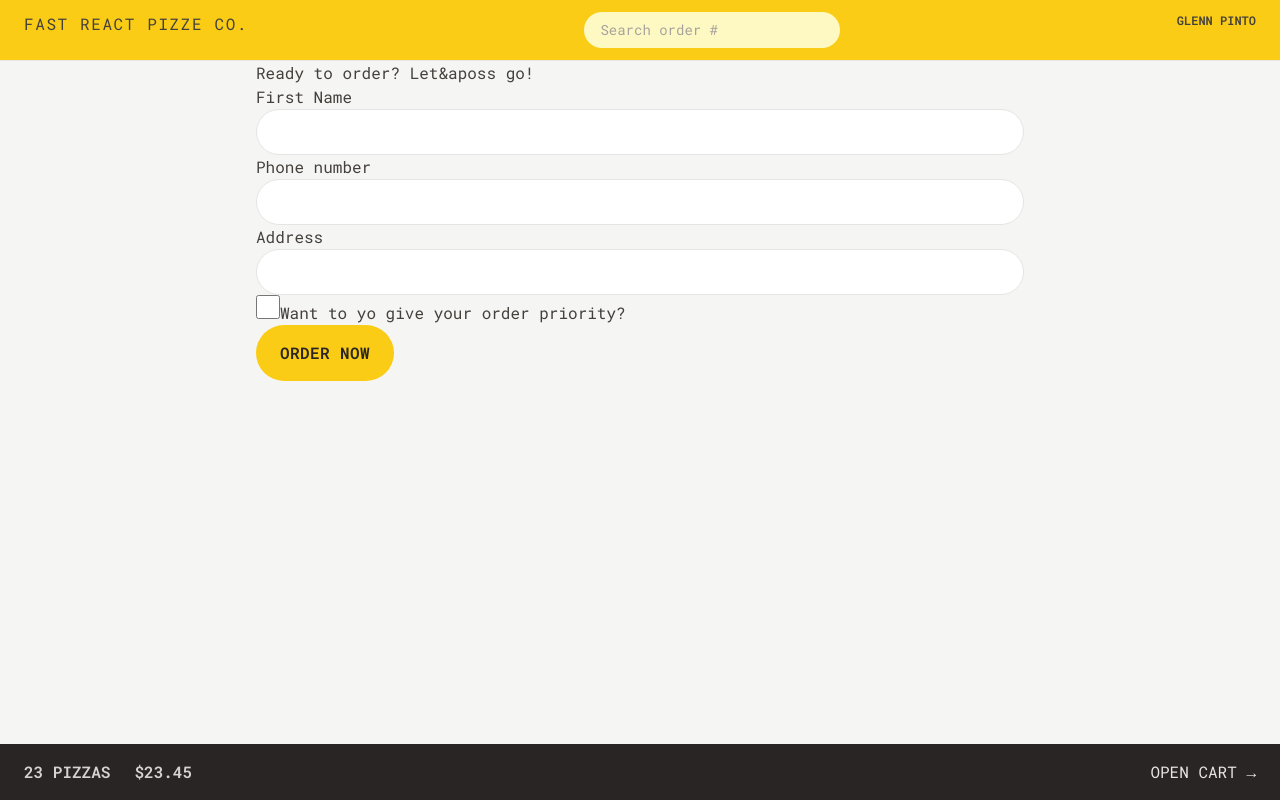
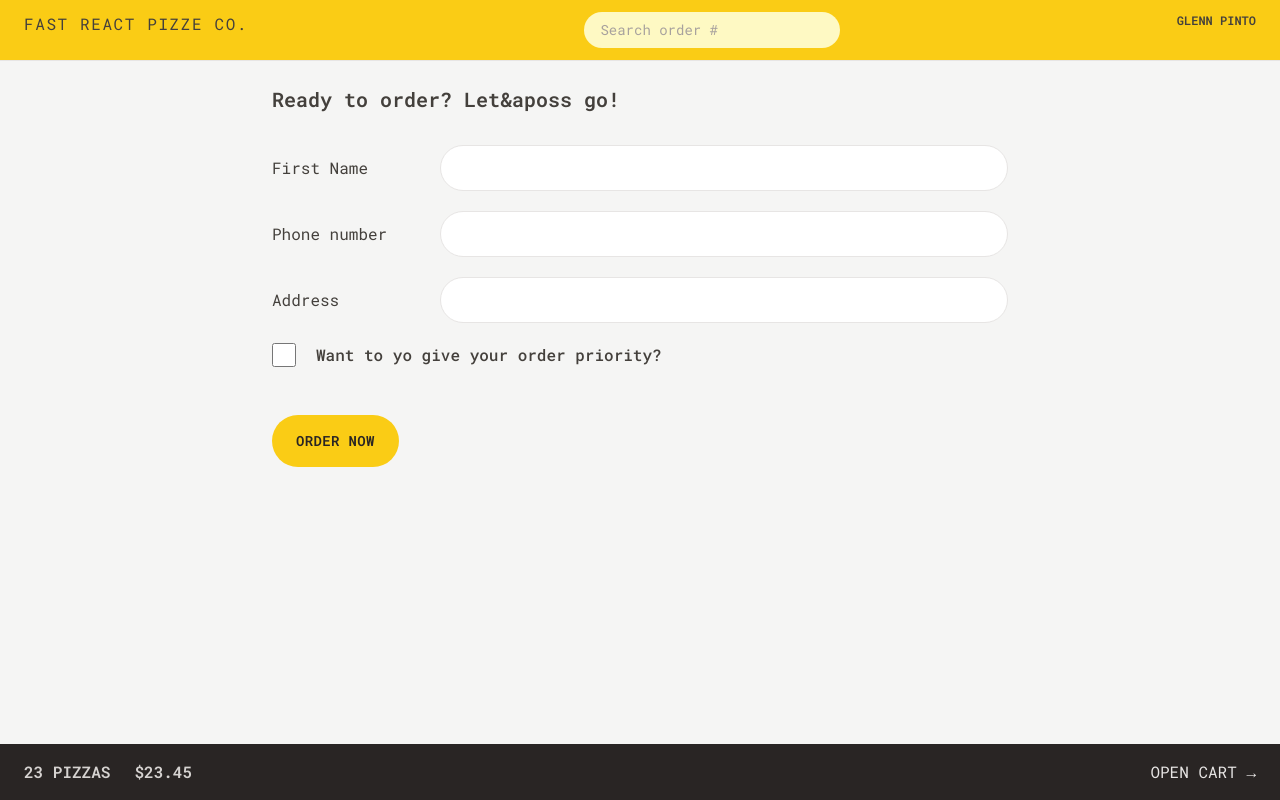
Before and after one commit to gvpinto/reactjs-fast-react-pizza, a React (Vite) app: page /order/new in a window 1280 px wide. Built offline with nearby package versions, Linux system fonts and the light colour scheme.

Commit message:
310. Styling Order Form, 311. Styling Orderview

```diff
--- a/src/features/order/CreateOrder.jsx
+++ b/src/features/order/CreateOrder.jsx
@@ -43,49 +43,54 @@
   const cart = fakeCart;
 
   return (
-    <div>
-      <h2>Ready to order? Let&aposs go!</h2>
+    <div className="px-4 py-6">
+      <h2 className="mb-8 text-xl font-semibold">
+        Ready to order? Let&aposs go!
+      </h2>
 
       {/* <Form method="POST" action="/order/new"> */}
       <Form method="POST">
-        <div>
-          <label>First Name</label>
-          <input type="text" name="customer" required className="input" />
+        <div className="mb-5 flex flex-col gap-2 sm:flex-row sm:items-center">
+          <label className="sm:basis-40">First Name</label>
+          <input type="text" name="customer" required className="input grow" />
         </div>
 
-        <div>
-          <label>Phone number</label>
-          <div>
-            <input type="tel" name="phone" required className="input" />
-            {formErrors?.phone && <p>{formErrors.phone}</p>}
+        <div className="mb-5 flex flex-col gap-2 sm:flex-row sm:items-center">
+          <label className="sm:basis-40">Phone number</label>
+          <div className="grow">
+            <input type="tel" name="phone" required className="input w-full" />
+            {formErrors?.phone && (
+              <p className="mt-2 rounded-md bg-red-100 p-2 text-xs text-red-700">
+                {formErrors.phone}
+              </p>
+            )}
           </div>
         </div>
 
-        <div>
-          <label>Address</label>
-          <div>
-            <input type="text" name="address" required className="input" />
+        <div className="mb-5 flex flex-col gap-2 sm:flex-row sm:items-center">
+          <label className="sm:basis-40">Address</label>
+          <div className="grow">
+            <input
+              type="text"
+              name="address"
+              required
+              className="input w-full"
+            />
           </div>
         </div>
 
-        <div>
+        <div className="mb-12 flex items-center gap-5">
           <input
             type="checkbox"
             name="priority"
             id="priority"
             // value={withPriority}
             // onChange={(e) => setWithPriority(e.target.checked)}
-            className="
-            h-6
-            w-6
-            accent-yellow-400
-            focus:outline-none
-            focus:ring
-            focus:ring-yellow-400
-            focus:ring-offset-2
-            "
+            className="h-6 w-6 accent-yellow-400 focus:outline-none focus:ring focus:ring-yellow-400 focus:ring-offset-2"
           />
-          <label htmlFor="priority">Want to yo give your order priority?</label>
+          <label htmlFor="priority" className="font-medium">
+            Want to yo give your order priority?
+          </label>
         </div>
 
         <div>
--- a/src/features/order/Order.jsx
+++ b/src/features/order/Order.jsx
@@ -8,6 +8,7 @@
   formatCurrency,
   formatDate,
 } from "../../utils/helpers";
+import OrderItem from "./OrderItem";
 
 /*
 const order = {
@@ -47,7 +48,6 @@
 */
 
 function Order() {
-
   const order = useLoaderData();
   // Everyone can search for all orders, so for privacy reasons we're gonna gonna exclude names or address, these are only for the restaurant staff
   const {
@@ -62,24 +62,38 @@
   const deliveryIn = calcMinutesLeft(estimatedDelivery);
 
   return (
-        <div>
-            <div>
-                <h2>Status</h2>
+    <div className="space-y-8 px-4 py-6">
+      <div className="flex flex-wrap items-center justify-between gap-2">
+        <h2 className="text-xl font-semibold">Order# {id} status</h2>
 
-                <div>
-                    {priority && <span>Priority</span>}
-                    <span>{status} order</span>
+        <div className="space-x-2">
+          {priority && (
+            <span className="rounded-full bg-red-500 px-3 py-1 text-sm font-semibold uppercase tracking-wide text-red-50">
+              Priority
+            </span>
+          )}
+          <span className="rounded-full bg-green-500 px-3 py-1 text-sm font-semibold uppercase tracking-wide text-green-50">
+            {status} order
+          </span>
         </div>
       </div>
 
-            <div>
-                <p>
+      <div className="flex flex-wrap items-center justify-between  gap-2 bg-stone-200 px-6 py-5">
+        <p className="font-medium">
           {deliveryIn >= 0
             ? `Only ${calcMinutesLeft(estimatedDelivery)} minutes left 😃`
             : "Order should have arrived"}
         </p>
-                <p>(Estimated delivery: {formatDate(estimatedDelivery)})</p>
+        <p className="text-sm text-stone-500">
+          (Estimated delivery: {formatDate(estimatedDelivery)})
+        </p>
       </div>
+
+      <ul className="divide-y divide-gray-200 border-b border-t">
+        {cart.map((item) => (
+          <OrderItem item={item} key={item.id} />
+        ))}
+      </ul>
 
       <div>
         <p>Price pizza: {formatCurrency(orderPrice)}</p>
--- a/src/features/order/OrderItem.jsx
+++ b/src/features/order/OrderItem.jsx
@@ -1,13 +1,15 @@
+import { formatCurrency } from "../../utils/helpers";
+
 function OrderItem({ item, isLoadingIngredients, ingredients }) {
   const { quantity, name, totalPrice } = item;
 
   return (
-    <li>
-      <div>
+    <li className="py-3">
+      <div className="flex items-center justify-between gap-4 text-sm">
         <p>
-          <span>{quantity}&times;</span> {name}
+          <span className="font-bold">{quantity}&times;</span> {name}
         </p>
-        <p>{formatCurrency(totalPrice)}</p>
+        <p className="font-bold">{formatCurrency(totalPrice)}</p>
       </div>
     </li>
   );
--- a/src/index.css
+++ b/src/index.css
@@ -4,8 +4,7 @@
 
 @layer components {
   .input {
-    @apply w-full
-        rounded-full
+    @apply rounded-full
         border
         border-stone-200
         px-4
--- a/src/ui/Button.jsx
+++ b/src/ui/Button.jsx
@@ -1,32 +1,14 @@
 import { Link } from "react-router-dom";
 
 function Button({ children, disabled, to, type }) {
-  const base = `
-        inline-block
-        rounded-full
-        bg-yellow-400
-        font-semibold
-        uppercase
-        tracking-wide
-        text-stone-800
-        transition-colors
-        duration-300
-        hover:bg-yellow-300
-        focus:bg-yellow-300
-        focus:outline-none
-        focus:ring
-        focus:ring-yellow-300
-        focus:ring-offset-2
-        active:bg-yellow-400
-        disabled:cursor-not-allowed
-        disabled:bg-slate-300
-    `;
+  const base =
+    "inline-block text-sm rounded-full bg-yellow-400 font-semibold uppercase tracking-wide text-stone-800 transition-colors duration-300  hover:bg-yellow-300 focus:bg-yellow-300 focus:outline-none focus:ring focus:ring-yellow-300 focus:ring-offset-2 active:bg-yellow-400 disabled:cursor-not-allowed disabled:bg-slate-300";
 
   const styles = {
     primary: base + " md:px-6 md:py-4 px-4 py-3",
     small: base + " md:px-5 md:py-2.5 px-4 py-2 text-xs ",
     secondary:
-      "inline-block rounded-full border-2 border-stone-300 font-semibold uppercase tracking-wide text-stone-400 transition-colors duration-300 hover:bg-stone-300 hover:text-stone-800 focus:text-stone-800 focus:bg-stone-200 focus:outline-none focus:ring focus:ring-stone-200 focus:ring-offset-2 active:bg-yellow-400 disabled:cursor-not-allowed disabled:bg-slate-300 md:px-6 md:py-3.5 px-4 py-2.5",
+      "inline-block text-sm rounded-full border-2 border-stone-300 font-semibold uppercase tracking-wide text-stone-400 transition-colors duration-300 hover:bg-stone-300 hover:text-stone-800 focus:text-stone-800 focus:bg-stone-200 focus:outline-none focus:ring focus:ring-stone-200 focus:ring-offset-2 active:bg-yellow-400 disabled:cursor-not-allowed disabled:bg-slate-300 md:px-6 md:py-3.5 px-4 py-2.5",
   };
 
   if (to)
```
Also changed, not shown: index.html (+5 -2 lines). Lines whose indentation alone changed are shown as unchanged.
